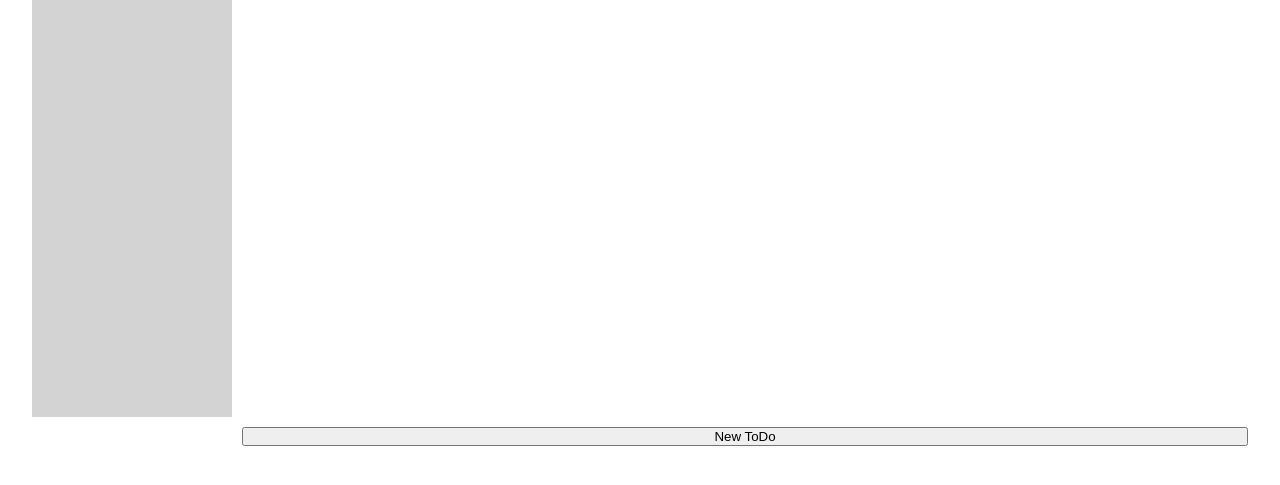
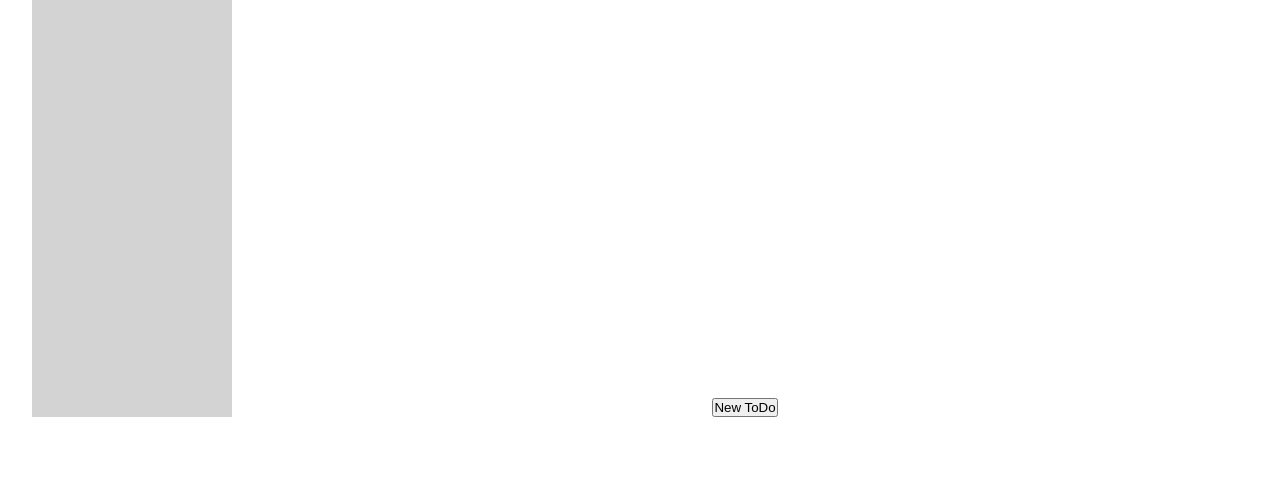
Before and after one commit to Sasquatch8946/Odin-ToDo, a website built with webpack: page src/template.html in a window 1280 px wide. Shown: the part 115-600 px from the top of the page. Built offline with nearby package versions, Linux system fonts and the light colour scheme.

Commit message:
Fix HTML/CSS so the new todo button is in line with the end of the projects sidebar and also doesn't take up the entire width of the todo-section.

```diff
--- a/src/index.js
+++ b/src/index.js
@@ -24,7 +24,7 @@ const displayController = (function () {
 	const dialog = document.querySelector("dialog");
 
 	const activateNewToDoButton = () => {
-		const newTodo = document.querySelector("button.new-todo");
+		const newTodo = document.querySelector(".new-button > button");
 		newTodo.addEventListener("click", () => {
 			dialog.showModal();
 		});
--- a/src/styles.css
+++ b/src/styles.css
@@ -17,7 +17,6 @@
 }
 
 .new-todo {
-    grid-column: 2;
 }
 
 .project-section {
@@ -51,6 +50,12 @@
     min-width: 200px;
     min-height: 500px;
     grid-template-rows: max-content 1fr;
+}
+
+.todo-section {
+    display: flex;
+    flex-direction: column;
+    justify-content: space-between;
 }
 
 .title {
@@ -93,3 +98,8 @@ dialog {
 .checklist {
     padding-left: 1rem;
 }
+
+.new-button {
+    display: flex;
+    justify-content: center;
+}
--- a/src/template.html
+++ b/src/template.html
@@ -10,8 +10,12 @@
         <div class="sidebar">
             <div class="title">Projects</div>
         </div>
-        <div class="todos"></div>
-        <button class="new-todo">New ToDo</button>
+        <div class="todo-section">
+            <div class="todos"></div>
+            <div class="new-button">
+                <button>New ToDo</button>
+            </div>
+        </div>
         <dialog>
             <div class="form-wrapper">
                 <form action="">
```
